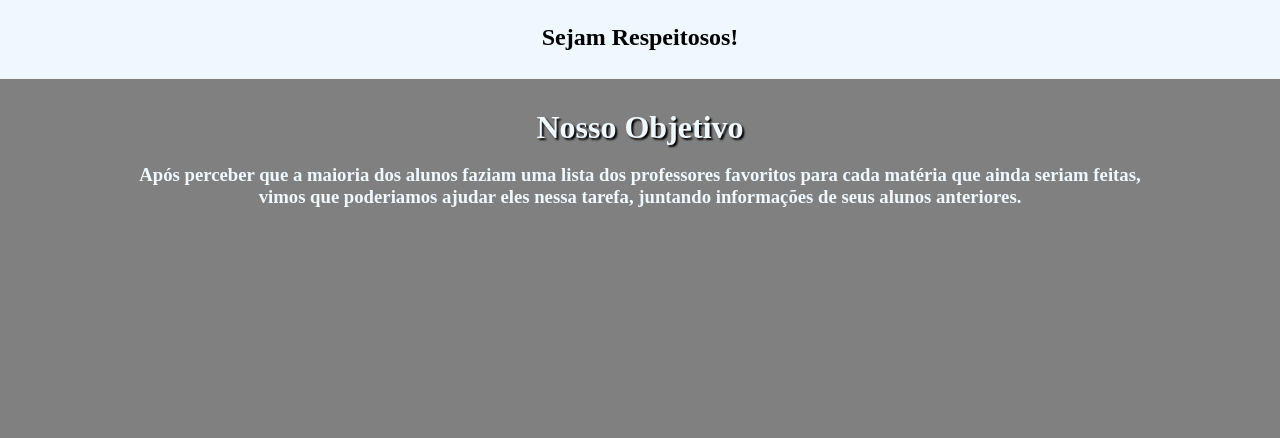
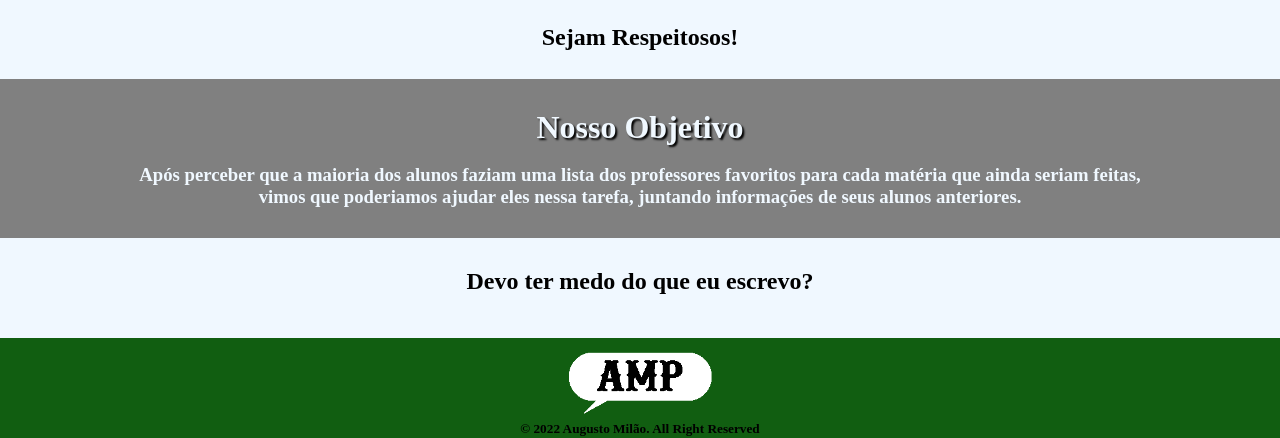
Before and after one commit to augustomilao/AvalieSeuProfessor, a PHP site: page / in a window 1280 px wide. Shown: the part 381-819 px from the top of the page. Before the commit the page ends 588 px from the top, so only its background shows below. Run offline with PHP 8.4, Linux system fonts and the light colour scheme.

Commit message:
finalizando index

```diff
--- a/index.php
+++ b/index.php
@@ -24,5 +24,12 @@
         <h1 class="principal centro bordatexto">Nosso Objetivo</h1><br>
         <h3 class="principal centro objetivo">Após perceber que a maioria dos alunos faziam uma lista dos professores favoritos para cada matéria que ainda seriam feitas, vimos que poderiamos ajudar eles nessa tarefa, juntando informações de seus alunos anteriores.</h3>
     </div>
+    <div class="divisao2 preto centro">
+        <h2 class="medo">Devo ter medo do que eu escrevo?</h2>
+    </div>
+    <footer class="footer">
+        <img src="logo.png" alt="logo" width="150px" class="logo">
+        <h5>© 2022 Augusto Milão. All Right Reserved</h5>
+    </footer>
 </body>
 </html>
--- a/style.css
+++ b/style.css
@@ -74,3 +74,20 @@ body{
     width: 300px;
     text-align: center;
 }
+.footer{
+    text-align: center;
+    width: 100%;
+    height: 100px;
+    background-color: rgb(17, 94, 17);
+}
+.medo{
+padding: 30px 0;
+}
+.divisao2{
+    height: 100px;
+    width: 100%;
+    background-color: aliceblue;
+}
+.logo{
+    padding-top: 10px;
+}
```
Also changed, not shown: logo.png (added).
